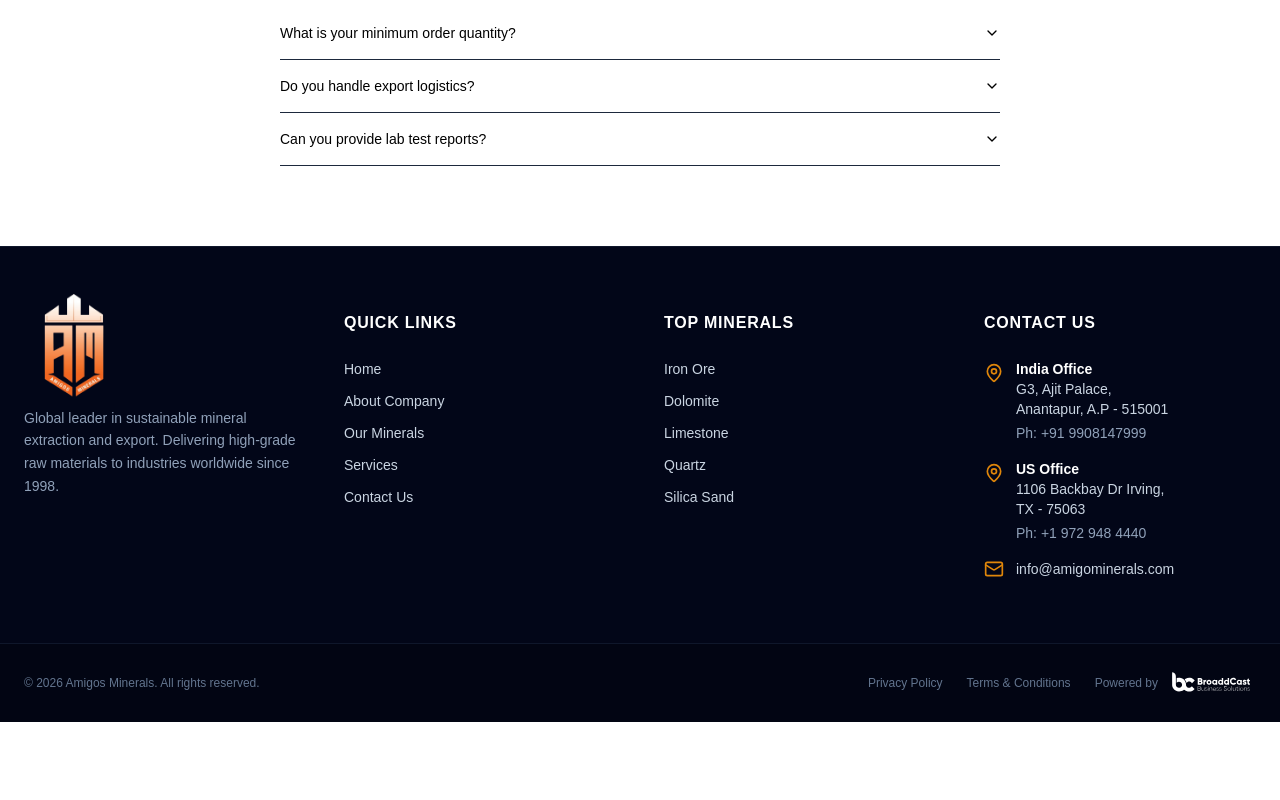
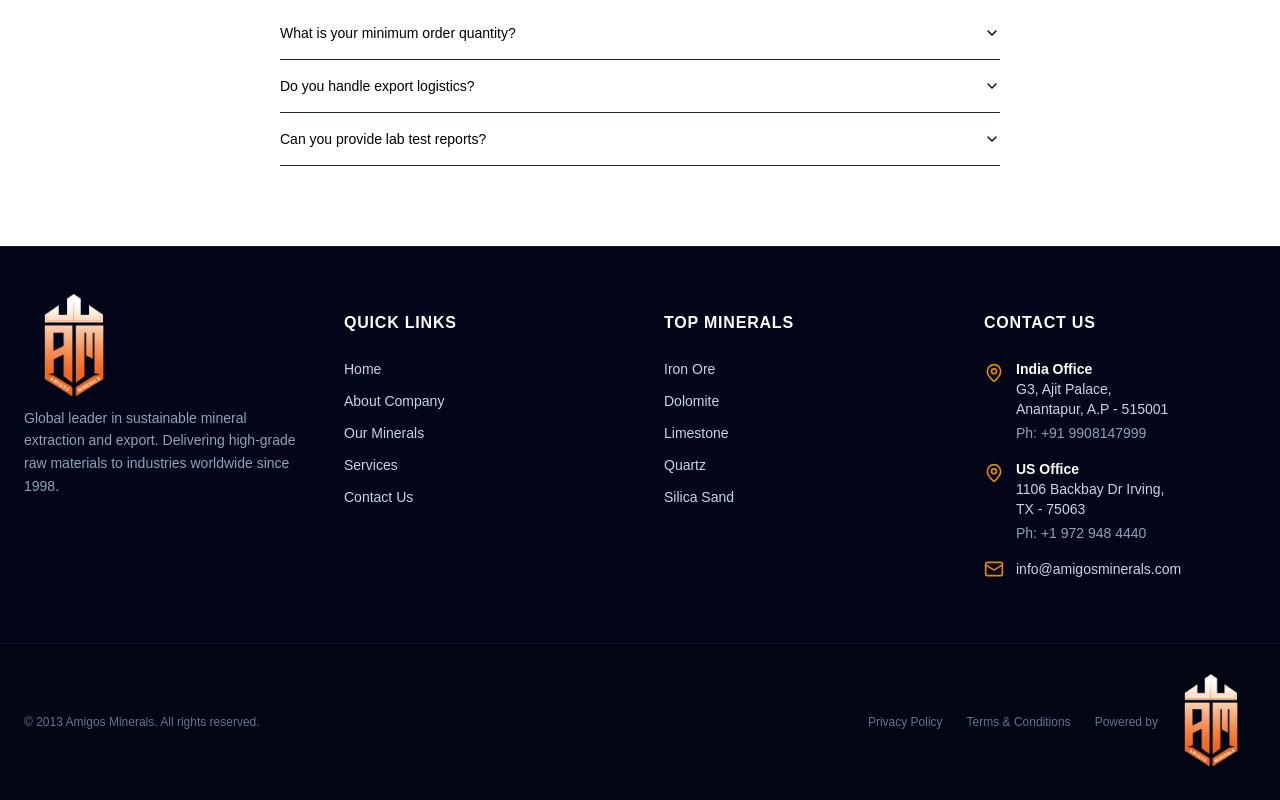
Before and after one commit to rahulweb-dev/Nivyaminerals, a Next.js app: page / in a window 1280 px wide. Shown: the part 4802-5602 px from the top of the page. Before the commit the page ends 5524 px from the top, so only its background shows below. Built offline with nearby package versions, Linux system fonts and the light colour scheme.

Commit message:
updated footer

```diff
--- a/app/components/Footer.jsx
+++ b/app/components/Footer.jsx
@@ -98,7 +98,7 @@ export function Footer() {
               </li> */}
               <Link href="mailto:info@amigominerals.com"> <li className="flex items-center gap-3">
                 <Mail className="h-5 w-5 text-[#E0860A] shrink-0" />
-                <span>info@amigominerals.com</span>
+                <span>info@amigosminerals.com</span>
               </li></Link>
             </ul>
           </div>
@@ -107,7 +107,7 @@ export function Footer() {
 
       <div className="border-t border-slate-900 bg-black/20 py-6">
         <div className="container mx-auto px-4 md:px-6 flex flex-col md:flex-row justify-between items-center gap-4 text-xs text-slate-500">
-          <p>© {new Date().getFullYear()} Amigos Minerals. All rights reserved.</p>
+          <p>© 2013 Amigos Minerals. All rights reserved.</p>
           <div className="flex flex-col sm:flex-row items-center gap-4 sm:gap-6">
             <div className="flex gap-6">
               <Link href="/privacy-policy" className="hover:text-[#E0860A]">
@@ -126,8 +126,8 @@ export function Footer() {
             >
               <span>Powered by</span>
               <Image
-                src="/logo-white.svg"
-                alt="Broaddcast"
+                src="/amigo-orange-removebg-preview.png"
+                alt="Amigos"
                 width={90}
                 height={24}
                 className="object-contain"
```
